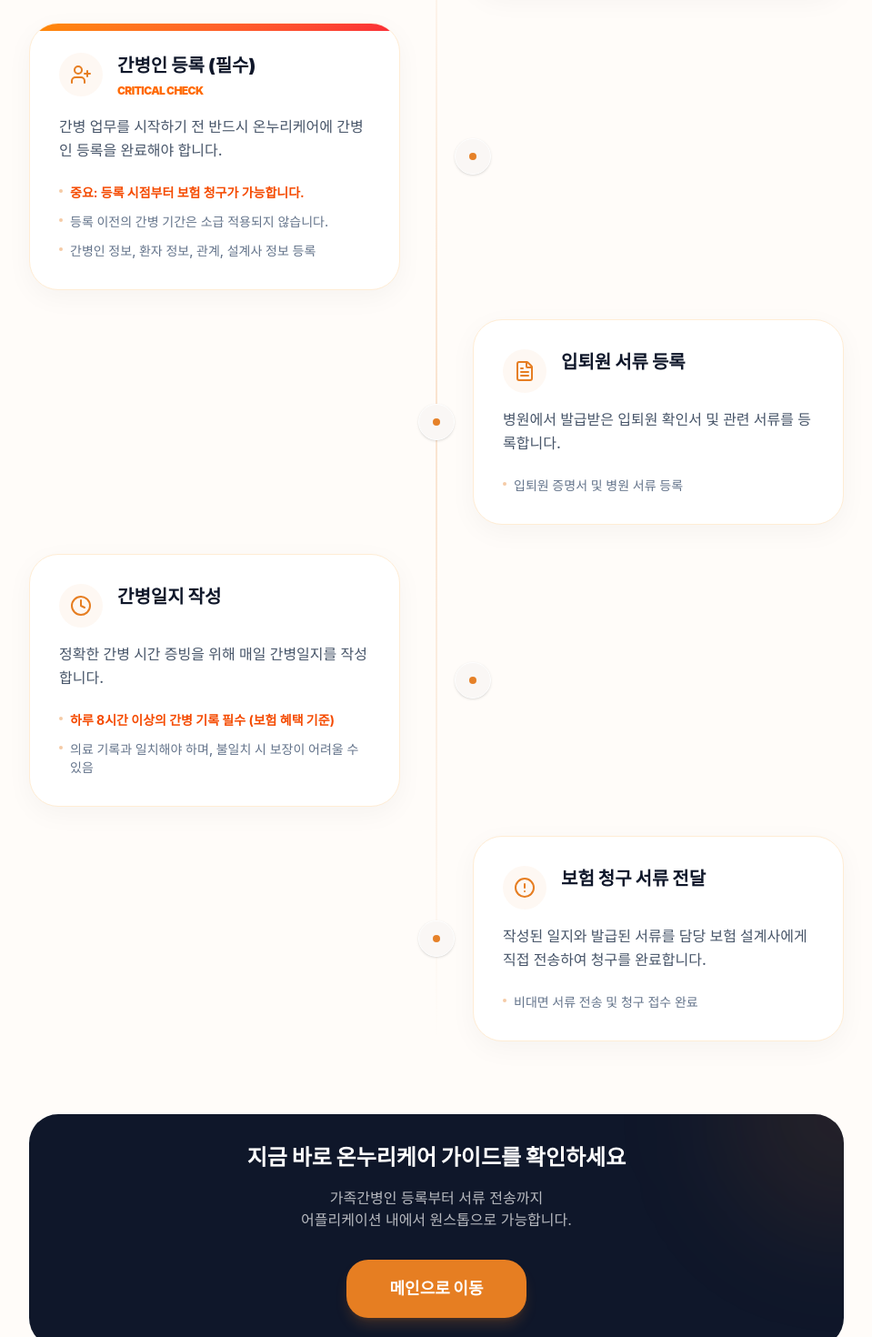
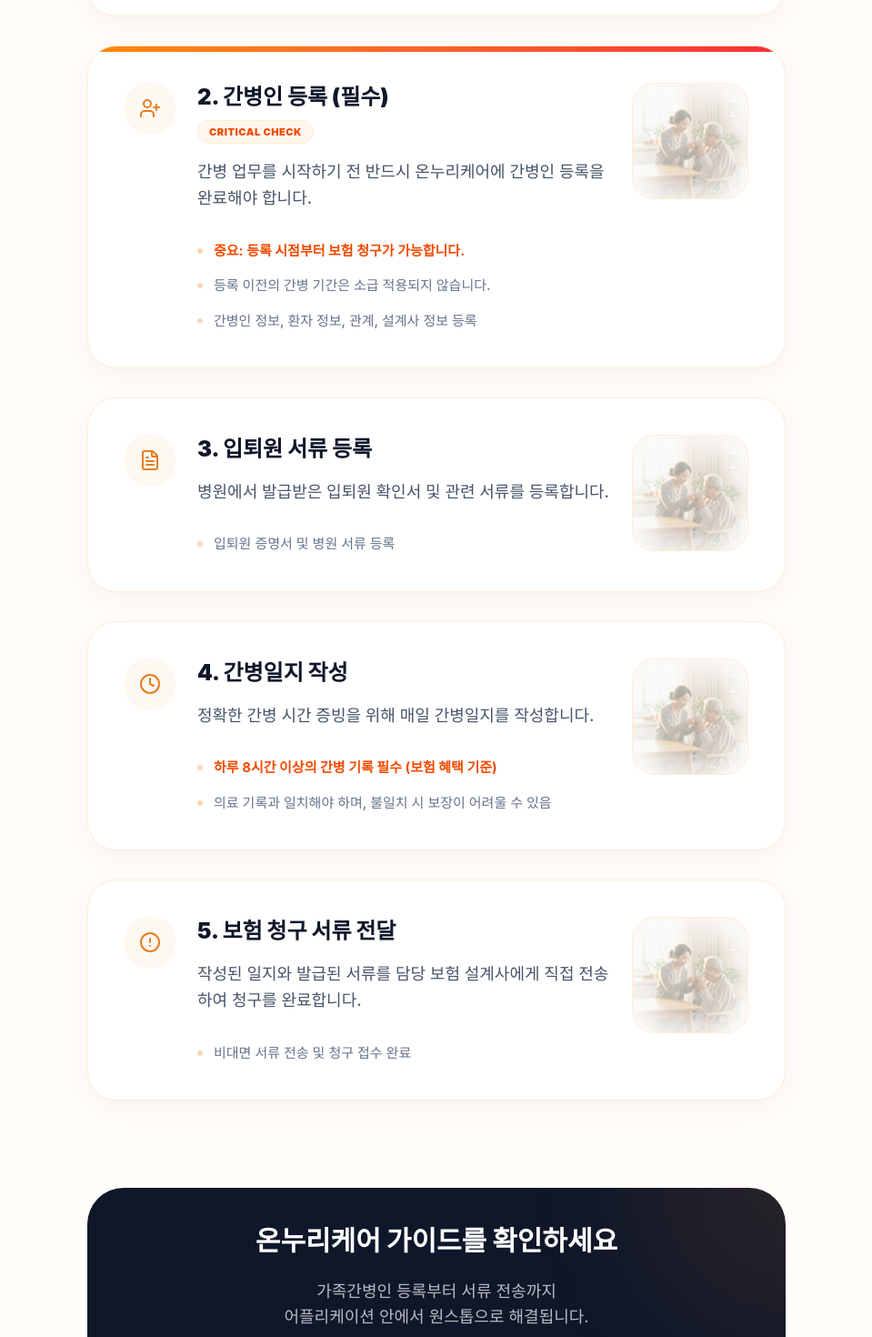
Before and after one commit to juj5835/marketing-onnuri, a Next.js app: page /guide in a window 1280 px wide. Shown: the part 540-2010 px from the top of the page at 91% size, without its empty margins (160-1119 px from the left). Built offline with nearby package versions, Linux system fonts and the light colour scheme; a web font is replaced by a local one.

Commit message:
Restore numeric prefixes and simplify guide layout to vertical list

```diff
--- a/src/components/GuideContent.tsx
+++ b/src/components/GuideContent.tsx
@@ -6,14 +6,14 @@
 
 const steps = [
   {
-    title: '간병 상황 발생',
+    title: '1. 간병 상황 발생',
     desc: '연로하신 부모님, 어린 자녀, 혹은 배우자가 입원하여 가족의 손길이 꼭 필요한 상황이 발생합니다.',
     icon: <Home className="text-primary" size={24} />,
     details: ['가족(부모, 자녀, 배우자) 입원 시'],
     img: '/images/hero_family_care_refined.png',
   },
   {
-    title: '간병인 등록 (필수)',
+    title: '2. 간병인 등록 (필수)',
     desc: '간병 업무를 시작하기 전 반드시 온누리케어에 간병인 등록을 완료해야 합니다.',
     icon: <UserPlus className="text-primary" size={24} />,
     isCritical: true,
@@ -25,14 +25,14 @@
     img: '/images/hero_family_care_refined.png',
   },
   {
-    title: '입퇴원 서류 등록',
+    title: '3. 입퇴원 서류 등록',
     desc: '병원에서 발급받은 입퇴원 확인서 및 관련 서류를 등록합니다.',
     icon: <FileText className="text-primary" size={24} />,
     details: ['입퇴원 증명서 및 병원 서류 등록'],
     img: '/images/hero_family_care_refined.png',
   },
   {
-    title: '간병일지 작성',
+    title: '4. 간병일지 작성',
     desc: '정확한 간병 시간 증빙을 위해 매일 간병일지를 작성합니다.',
     icon: <Clock className="text-primary" size={24} />,
     details: [
@@ -42,7 +42,7 @@
     img: '/images/hero_family_care_refined.png',
   },
   {
-    title: '보험 청구 서류 전달',
+    title: '5. 보험 청구 서류 전달',
     desc: '작성된 일지와 발급된 서류를 담당 보험 설계사에게 직접 전송하여 청구를 완료합니다.',
     icon: <AlertCircle className="text-primary" size={24} />,
     details: ['비대면 서류 전송 및 청구 접수 완료'],
@@ -52,15 +52,14 @@
 
 export default function GuideContent() {
   return (
-    <div className="max-w-4xl mx-auto">
+    <div className="max-w-3xl mx-auto">
       <motion.div
         initial={{ opacity: 0, y: 20 }}
         animate={{ opacity: 1, y: 0 }}
         transition={{ duration: 0.6 }}
-        className="text-center mb-16"
+        className="text-center mb-20"
       >
-
-        <h1 className="text-4xl md:text-6xl font-black text-text-deep leading-[1.1] mb-8">
+        <h1 className="text-4xl md:text-5xl font-black text-text-deep leading-[1.2] mb-8">
           가족 간병비 <br className="md:hidden" />
           보상 받는 법
         </h1>
@@ -70,7 +69,7 @@
         </p>
       </motion.div>
 
-      <div className="space-y-8 relative before:absolute before:inset-0 before:ml-5 before:-translate-x-px md:before:mx-auto md:before:translate-x-0 before:h-full before:w-0.5 before:bg-gradient-to-b before:from-transparent before:via-primary/20 before:to-transparent">
+      <div className="space-y-8">
         {steps.map((step, idx) => (
           <motion.div
             key={idx}
@@ -78,49 +77,59 @@
             whileInView={{ opacity: 1, y: 0 }}
             viewport={{ once: true, margin: "-50px" }}
             transition={{ duration: 0.5, delay: idx * 0.1 }}
-            className={`relative flex items-center justify-between md:justify-normal md:odd:flex-row-reverse group`}
+            className="group"
           >
-            {/* Dot */}
-            <div className="flex items-center justify-center w-10 h-10 rounded-full border border-white bg-[#FAF7F5] shadow shrink-0 md:order-1 md:group-odd:-translate-x-1/2 md:group-even:translate-x-1/2 z-10 absolute left-0 md:left-1/2 top-0 mt-8 md:mt-0 md:top-1/2 md:-translate-y-1/2">
-              <div className="h-2 w-2 rounded-full bg-primary animate-pulse"></div>
+            {/* Content Card */}
+            <div className="bg-white p-8 md:p-10 rounded-[32px] shadow-[0_8px_30px_rgb(0,0,0,0.04)] border border-[#FFEDD5] relative overflow-hidden transition-all hover:shadow-[0_8px_40px_rgb(0,0,0,0.08)]">
+              {step.isCritical && (
+                <div className="absolute top-0 left-0 h-1.5 w-full bg-gradient-to-r from-orange-400 to-red-500" />
+              )}
+
+              <div className="flex flex-col md:flex-row md:items-start gap-6">
+                {/* Icon Section */}
+                <div className="w-14 h-14 rounded-2xl bg-primary/5 flex items-center justify-center shrink-0">
+                  {step.icon}
                 </div>
 
-            {/* Content Card */}
-            <div className="w-[calc(100%-4rem)] md:w-[calc(50%-2.5rem)] ml-auto md:ml-0 bg-white p-8 rounded-[32px] shadow-[0_8px_30px_rgb(0,0,0,0.04)] border border-[#FFEDD5] relative overflow-hidden transition-all hover:shadow-[0_8px_40px_rgb(0,0,0,0.08)]">
-              {step.isCritical && (
-                <div className="absolute top-0 right-0 h-2 w-full bg-gradient-to-r from-orange-400 to-red-500" />
-              )}
-
-              <div className="flex items-start gap-4 mb-4">
-                <div className="w-12 h-12 rounded-2xl bg-primary/5 flex items-center justify-center shrink-0">
-                  {step.icon}
-                </div>
-                <div>
-                  <h3 className="text-xl font-black text-text-deep">
+                {/* Text Section */}
+                <div className="flex-1">
+                  <div className="mb-4">
+                    <h3 className="text-2xl font-black text-text-deep mb-2">
                       {step.title}
                     </h3>
                     {step.isCritical && (
-                    <span className="text-[12px] font-black text-orange-500 uppercase tracking-tighter">
+                      <span className="inline-block px-3 py-1 bg-orange-50 text-orange-600 text-[11px] font-black rounded-full uppercase tracking-wider border border-orange-100">
                         CRITICAL CHECK
                       </span>
                     )}
                   </div>
-              </div>
 
-              <p className="text-text-body font-medium leading-relaxed mb-6">
+                  <p className="text-text-body text-lg font-medium leading-relaxed mb-8">
                     {step.desc}
                   </p>
 
-              <ul className="space-y-3">
+                  <ul className="space-y-4">
                     {step.details.map((detail, dIdx) => (
-                  <li key={dIdx} className="flex items-start gap-2 text-sm font-medium text-text-muted">
-                    <div className="mt-1.5 h-1 w-1 rounded-full bg-primary/40 shrink-0" />
+                      <li key={dIdx} className="flex items-start gap-3 text-[15px] font-medium text-text-muted">
+                        <div className="mt-2 h-1.5 w-1.5 rounded-full bg-primary/30 shrink-0" />
                         <span className={detail.includes('중요') || detail.includes('필수') ? 'text-orange-600 font-bold' : ''}>
                           {detail}
                         </span>
                       </li>
                     ))}
                   </ul>
+                </div>
+
+                {/* Optional Image Section - hidden or secondary */}
+                <div className="hidden lg:block relative w-32 h-32 rounded-3xl overflow-hidden shrink-0 border border-[#FFEDD5]">
+                  <Image
+                    src={step.img}
+                    alt={step.title}
+                    fill
+                    className="object-cover opacity-40 group-hover:opacity-100 transition-opacity duration-500"
+                  />
+                </div>
+              </div>
             </div>
           </motion.div>
         ))}
@@ -130,21 +139,21 @@
         initial={{ opacity: 0 }}
         whileInView={{ opacity: 1 }}
         viewport={{ once: true }}
-        className="mt-20 p-8 rounded-[32px] bg-text-deep text-white text-center relative overflow-hidden"
+        className="mt-24 p-10 rounded-[40px] bg-text-deep text-white text-center relative overflow-hidden"
       >
-        <div className="absolute top-0 right-0 w-64 h-64 bg-primary/10 rounded-full -translate-y-1/2 translate-x-1/2 blur-3xl" />
-        <h2 className="text-2xl font-black mb-4 relative z-10">
-          지금 바로 온누리케어 가이드를 확인하세요
+        <div className="absolute top-0 right-0 w-80 h-80 bg-primary/10 rounded-full -translate-y-1/2 translate-x-1/2 blur-3xl" />
+        <h2 className="text-2xl md:text-3xl font-black mb-6 relative z-10">
+          온누리케어 가이드를 확인하세요
         </h2>
-        <p className="text-white/70 mb-8 relative z-10 max-w-md mx-auto">
+        <p className="text-white/70 text-lg mb-10 relative z-10 max-w-md mx-auto">
           가족간병인 등록부터 서류 전송까지 <br />
-          어플리케이션 내에서 원스톱으로 가능합니다.
+          어플리케이션 안에서 원스톱으로 해결됩니다.
         </p>
         <button
           onClick={() => window.location.href = '/'}
-          className="px-12 h-16 bg-primary text-white rounded-2xl font-black text-lg hover:brightness-110 transition-all relative z-10 shadow-lg shadow-primary/20"
+          className="px-14 h-16 bg-primary text-white rounded-2xl font-black text-lg hover:brightness-110 transition-all relative z-10 shadow-xl shadow-primary/20"
         >
-          메인으로 이동
+          서비스 메인으로
         </button>
       </motion.div>
     </div>
```
Lines whose indentation alone changed are shown as unchanged.
